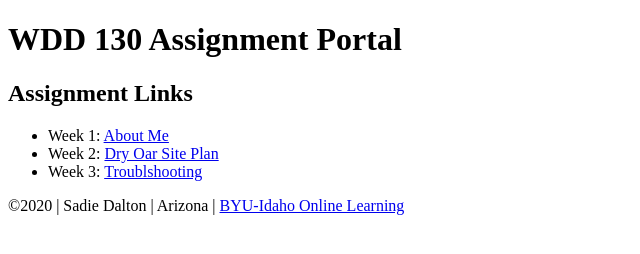
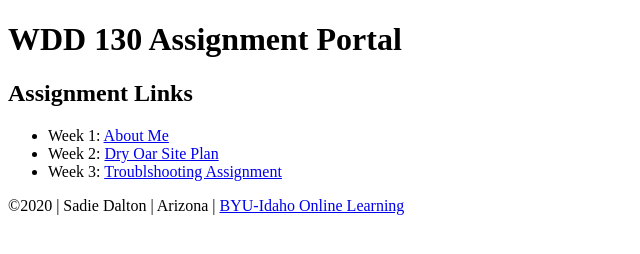
Before and after one commit to SadieDalton/SadieDalton.github.io, a plain HTML site: page index.html in a window 1280 px wide. Shown: the whole page, without its empty margins (0-640 px from the left). Drawn offline with Linux system fonts and the light colour scheme.

Commit message:
troubleshooting assignment

```diff
--- a/index.html
+++ b/index.html
@@ -16,7 +16,7 @@
         <ul>
           <li>Week 1: <a href="aboutme.html">About Me</a></li>
           <li>Week 2: <a href="site-plan.html">Dry Oar Site Plan</a></li>
-          <li>Week 3: <a href="troublshooting.html">Troublshooting</a></li>
+          <li>Week 3: <a href="troublshooting.html">Troublshooting Assignment</a></li>
         </ul>
       </main>
       <footer>
```
Also changed, not shown: troublshooting.html (+1 -1 lines).
